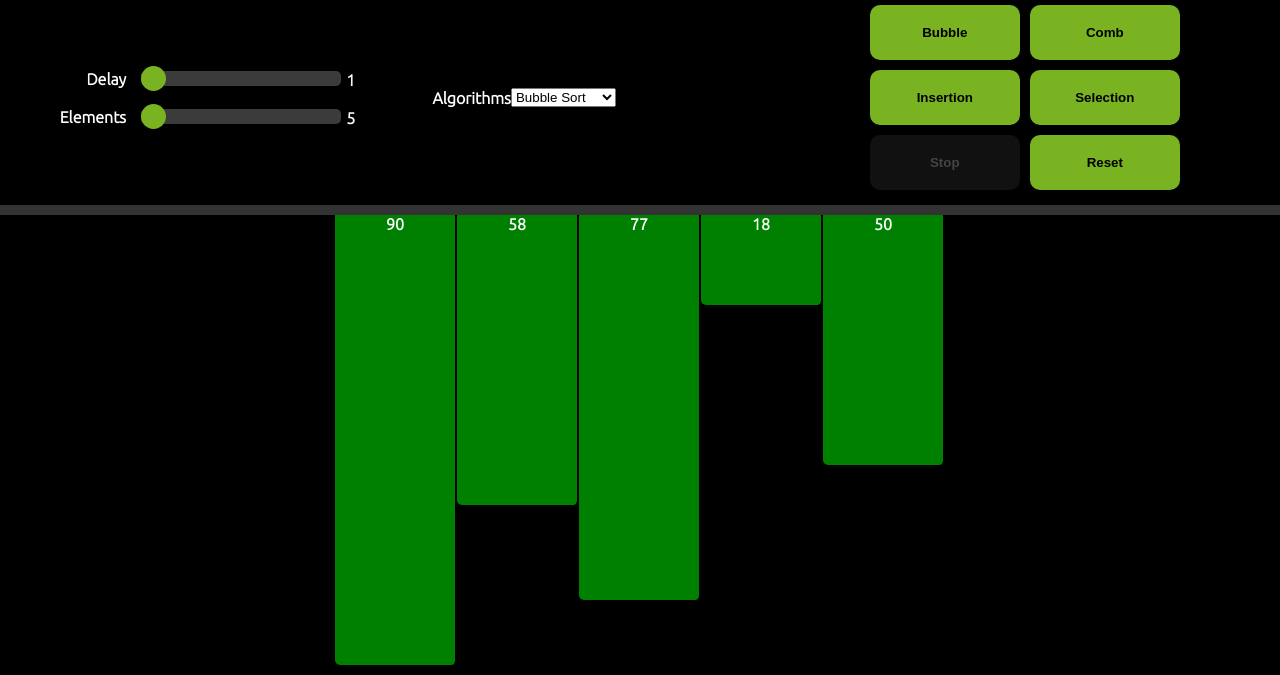
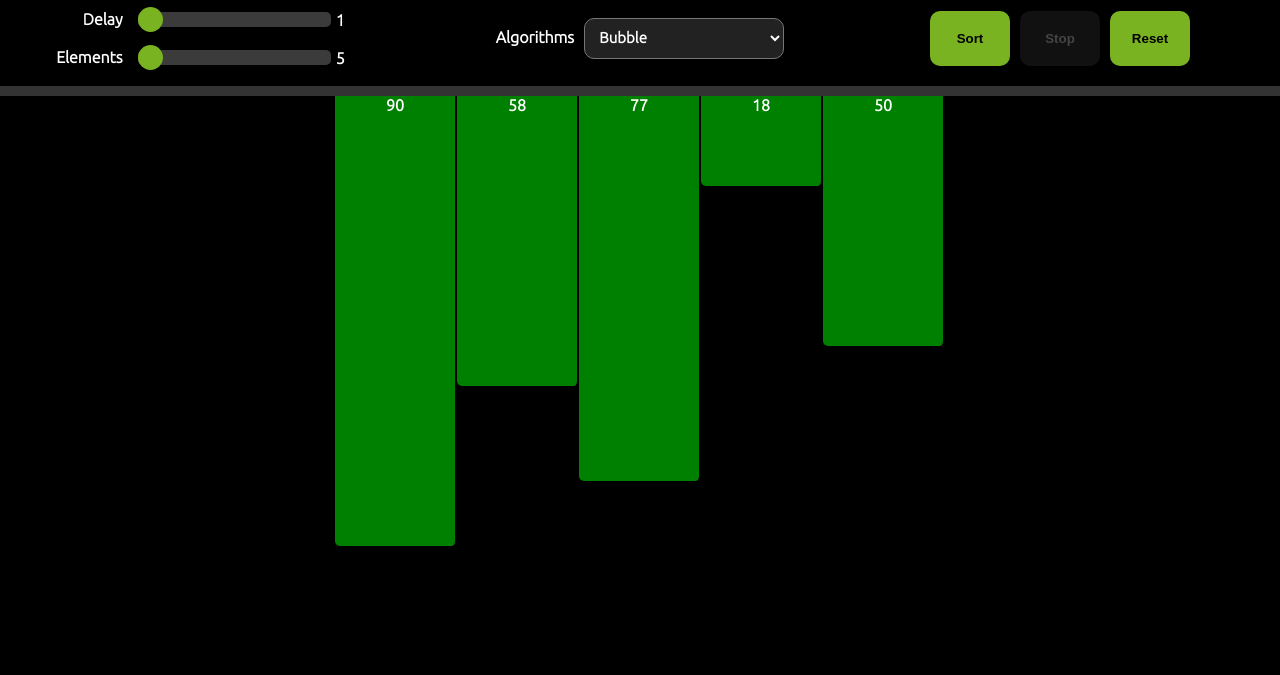
Before and after one commit to polcats/VisualSort, a plain HTML site: page index.html in a window 1280 px wide. Shown: the top 675 px of the page. Drawn offline with Linux system fonts and the light colour scheme.

Commit message:
Replaced buttons of sorting algorithms with a selection menu.

```diff
--- a/index.html
+++ b/index.html
@@ -26,20 +26,16 @@
                 </div>
             </div>
             <div id="algos">
-                <label for="algorithms">Algorithms</label>
-                <br />
+                <label>Algorithms</label>
                 <select id="algorithms">
-                    <option value="bubble">Bubble Sort</option>
-                    <option value="comb">Comb Sort</option>
-                    <option value="insertion">Insertion Sort</option>
-                    <option value="selection">Selection Sort</option>
+                    <option value="bubble">Bubble</option>
+                    <option value="comb">Comb</option>
+                    <option value="insertion">Insertion</option>
+                    <option value="selection">Selection</option>
                 </select>
             </div>
             <div id="buttons">
-                <input type="button" class="sort green" onclick="runAlgo('bubble')" value="Bubble" />
-                <input type="button" class="sort green" onclick="runAlgo('comb')" value="Comb" />
-                <input type="button" class="sort green" onclick="runAlgo('insertion')" value="Insertion" />
-                <input type="button" class="sort green" onclick="runAlgo('selection');" value="Selection" />
+                <input type="button" class="sort green" onclick="runAlgo();" value="Sort" />
                 <input type="button" class="" onclick="stopAnimation();" id="stop" value="Stop" disabled />
                 <input type="button" class="green" onclick="reset();" id="reset" value="Reset" />
             </div>
--- a/script/animation.js
+++ b/script/animation.js
@@ -51,7 +51,11 @@ function stopAnimation() {
     disableInput(false);
 }
 
-function runAlgo(algo) {
+function runAlgo() {
+    let algo = $("select#algorithms")
+        .children("option:selected")
+        .val();
+
     function getElements() {
         var els = Array();
         for (i = 0; i < bars.length; ++i) {
--- a/script/interface.js
+++ b/script/interface.js
@@ -36,10 +36,12 @@ function insertBars() {
 }
 
 function disableInput(what = true) {
-    // disable input
+    // disable inputs
     $(".sort").attr("disabled", what);
     $(".slider-input").attr("disabled", what);
+    $("select#algorithms").attr("disabled", what);
 
+    // swap colors
     $("#stop")
         .attr("disabled", true)
         .removeClass("green");
@@ -49,9 +51,11 @@ function disableInput(what = true) {
         $("#stop")
             .attr("disabled", false)
             .addClass("green");
-    } else {
-        $(".sort").addClass("green");
+
+        return;
     }
+
+    $(".sort").addClass("green");
 }
 
 function clearContainer() {
--- a/styles/style.css
+++ b/styles/style.css
@@ -51,7 +51,7 @@ input[type="button"] {
     background: #555;
     padding: 20px;
     color: #fff;
-    width: 150px;
+    width: 80px;
     border-radius: 10px;
     font-weight: bold;
     opacity: 0.7;
@@ -88,8 +88,7 @@ input[type="range"] {
     grid-area: m;
     display: grid;
     grid-template-areas: "sliders algos buttons";
-    grid-template-columns: repeat(auto-fit, minmax(33%, 1fr));
-    grid-gap: 10px;
+    grid-gap: 25px;
     width: 100vw;
     height: auto;
     margin: auto;
@@ -110,12 +109,30 @@ input[type="range"] {
 #sliders {
     grid-area: sliders;
     margin: auto;
+    width: 300px;
 }
 
 #algos {
-    display: flex;
     grid-area: algos;
     align-items: center;
+    margin: auto;
+    width: 300px;
+}
+
+#algos select {
+    width: 200px;
+    background-color: #222;
+    border-radius: 10px;
+    padding: 10px;
+    font-family: UbuntuL;
+    font-weight: bold;
+    font-size: 15px;
+    color: #fff;
+}
+
+#algos select[disabled] {
+    color: #fff;
+    opacity: 0.5;
 }
 
 #buttons {
@@ -124,6 +141,7 @@ input[type="range"] {
     flex-wrap: wrap;
     align-items: center;
     margin: auto;
+    width: 300px;
 }
 
 #buttons input[type="button"] {
@@ -140,7 +158,7 @@ input[type="range"] {
     align-items: center;
 }
 
-.slider label {
+label {
     display: inline-block;
     text-align: right;
     width: 70px;
```
